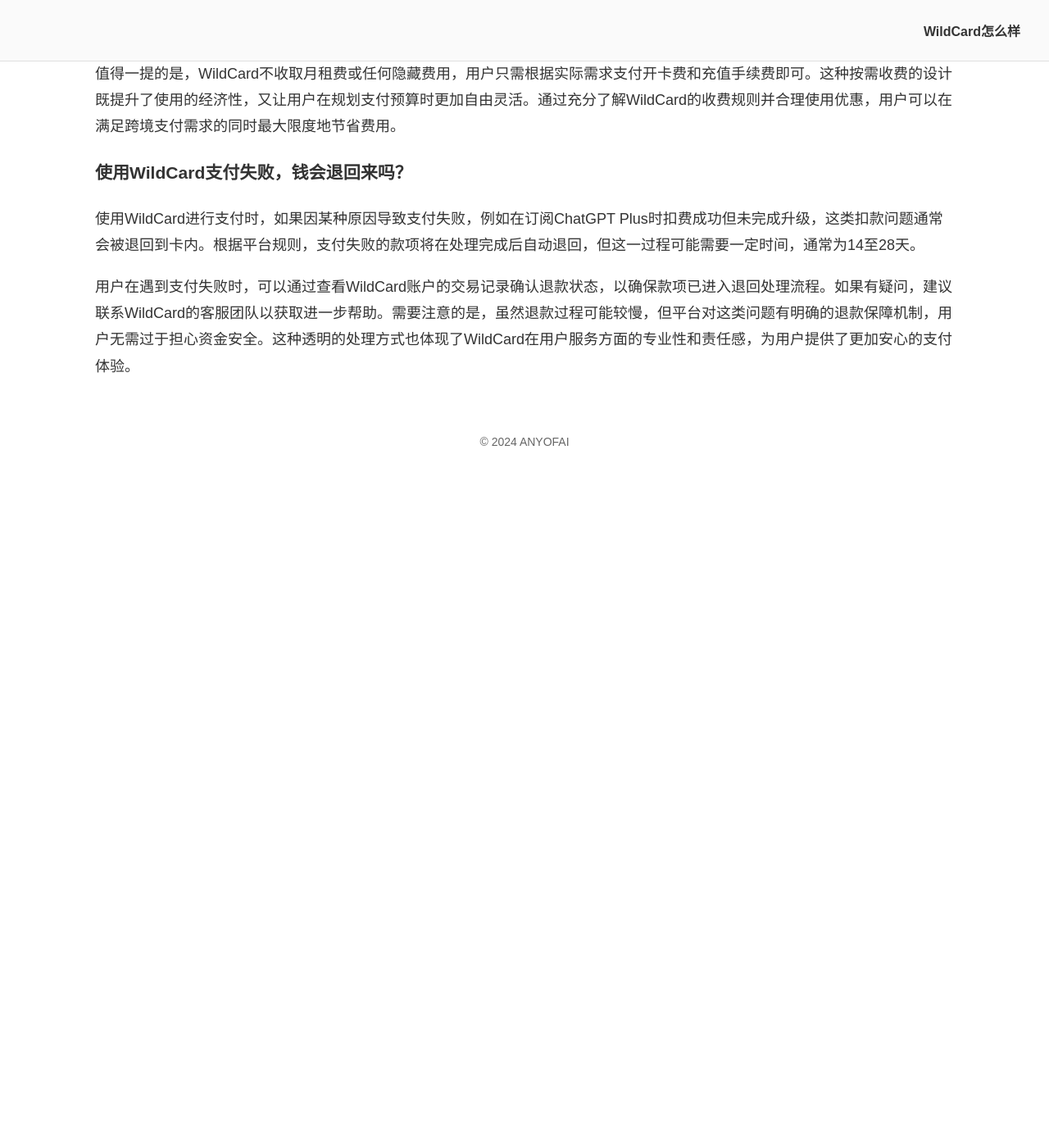
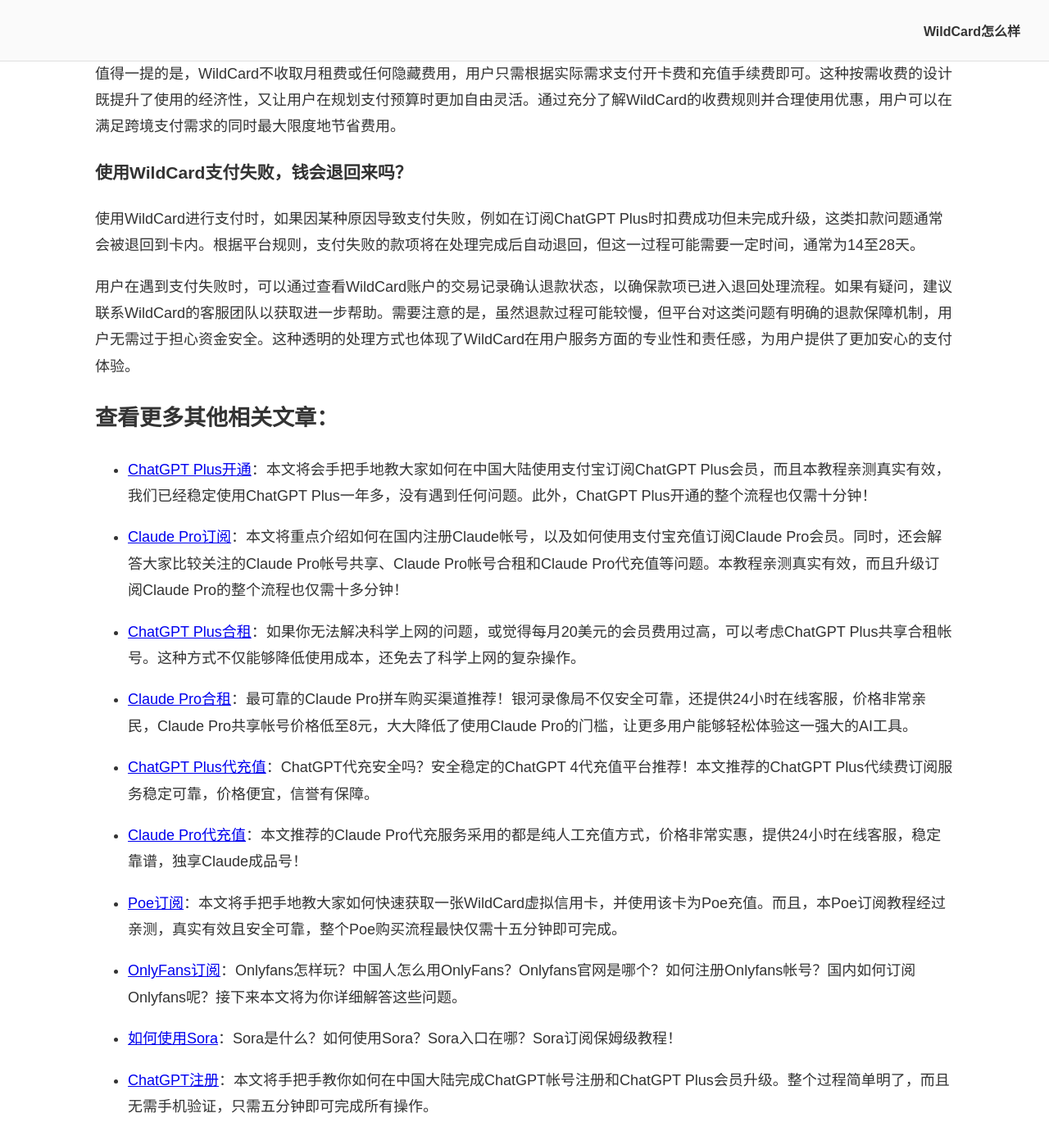
Before and after one commit to anyofai/anyofai.github.io, a Jekyll site: the page built from index.md, in a window 1280 px wide and 1400 px high, scrolled down 7213 px. Shown: the top 1397 px of the window at 82% size. Built offline with Jekyll 4.4.1, drawn with Linux system fonts in a browser that asks for light colours; before the commit the page ends 7774 px from its top, so only the background shows below that.

Commit message:
Update index.md

```diff
--- a/index.md
+++ b/index.md
@@ -147,3 +147,25 @@
 使用WildCard进行支付时，如果因某种原因导致支付失败，例如在订阅ChatGPT Plus时扣费成功但未完成升级，这类扣款问题通常会被退回到卡内。根据平台规则，支付失败的款项将在处理完成后自动退回，但这一过程可能需要一定时间，通常为14至28天。
 
 用户在遇到支付失败时，可以通过查看WildCard账户的交易记录确认退款状态，以确保款项已进入退回处理流程。如果有疑问，建议联系WildCard的客服团队以获取进一步帮助。需要注意的是，虽然退款过程可能较慢，但平台对这类问题有明确的退款保障机制，用户无需过于担心资金安全。这种透明的处理方式也体现了WildCard在用户服务方面的专业性和责任感，为用户提供了更加安心的支付体验。
+
+## 查看更多其他相关文章：
+
+* <a href="https://github.com/anyofai/anyofai.github.io">ChatGPT Plus开通</a>：本文将会手把手地教大家如何在中国大陆使用支付宝订阅ChatGPT Plus会员，而且本教程亲测真实有效，我们已经稳定使用ChatGPT Plus一年多，没有遇到任何问题。此外，ChatGPT Plus开通的整个流程也仅需十分钟！
+
+* <a href="https://github.com/anyofai/claude-pro">Claude Pro订阅</a>：本文将重点介绍如何在国内注册Claude帐号，以及如何使用支付宝充值订阅Claude Pro会员。同时，还会解答大家比较关注的Claude Pro帐号共享、Claude Pro帐号合租和Claude Pro代充值等问题。本教程亲测真实有效，而且升级订阅Claude Pro的整个流程也仅需十多分钟！
+
+* <a href="https://github.com/anyofai/chatgpt-plus-hezu">ChatGPT Plus合租</a>：如果你无法解决科学上网的问题，或觉得每月20美元的会员费用过高，可以考虑ChatGPT Plus共享合租帐号。这种方式不仅能够降低使用成本，还免去了科学上网的复杂操作。
+
+* <a href="https://github.com/anyofai/claude-pro-hezu">Claude Pro合租</a>：最可靠的Claude Pro拼车购买渠道推荐！银河录像局不仅安全可靠，还提供24小时在线客服，价格非常亲民，Claude Pro共享帐号价格低至8元，大大降低了使用Claude Pro的门槛，让更多用户能够轻松体验这一强大的AI工具。
+
+* <a href="https://github.com/anyofai/chatgpt-plus-recharge">ChatGPT Plus代充值</a>：ChatGPT代充安全吗？安全稳定的ChatGPT 4代充值平台推荐！本文推荐的ChatGPT Plus代续费订阅服务稳定可靠，价格便宜，信誉有保障。
+
+* <a href="https://github.com/anyofai/claude-pro-recharge">Claude Pro代充值</a>：本文推荐的Claude Pro代充服务采用的都是纯人工充值方式，价格非常实惠，提供24小时在线客服，稳定靠谱，独享Claude成品号！
+
+* <a href="https://github.com/anyofai/poe">Poe订阅</a>：本文将手把手地教大家如何快速获取一张WildCard虚拟信用卡，并使用该卡为Poe充值。而且，本Poe订阅教程经过亲测，真实有效且安全可靠，整个Poe购买流程最快仅需十五分钟即可完成。
+
+* <a href="https://github.com/anyofai/onlyfans">OnlyFans订阅</a>：Onlyfans怎样玩？中国人怎么用OnlyFans？Onlyfans官网是哪个？如何注册Onlyfans帐号？国内如何订阅Onlyfans呢？接下来本文将为你详细解答这些问题。
+
+* <a href="https://github.com/anyofai/sora">如何使用Sora</a>：Sora是什么？如何使用Sora？Sora入口在哪？Sora订阅保姆级教程！
+
+* <a href="https://github.com/anyofai/chatgpt">ChatGPT注册</a>：本文将手把手教你如何在中国大陆完成ChatGPT帐号注册和ChatGPT Plus会员升级。整个过程简单明了，而且无需手机验证，只需五分钟即可完成所有操作。
```
